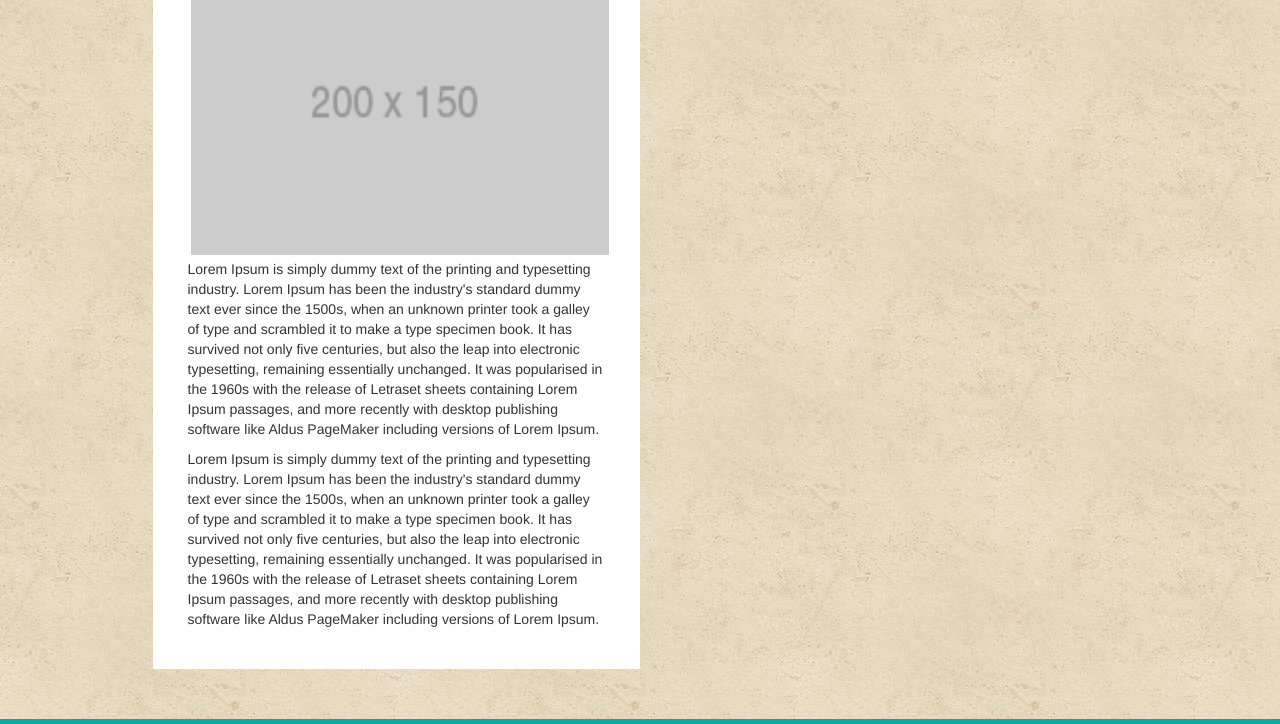
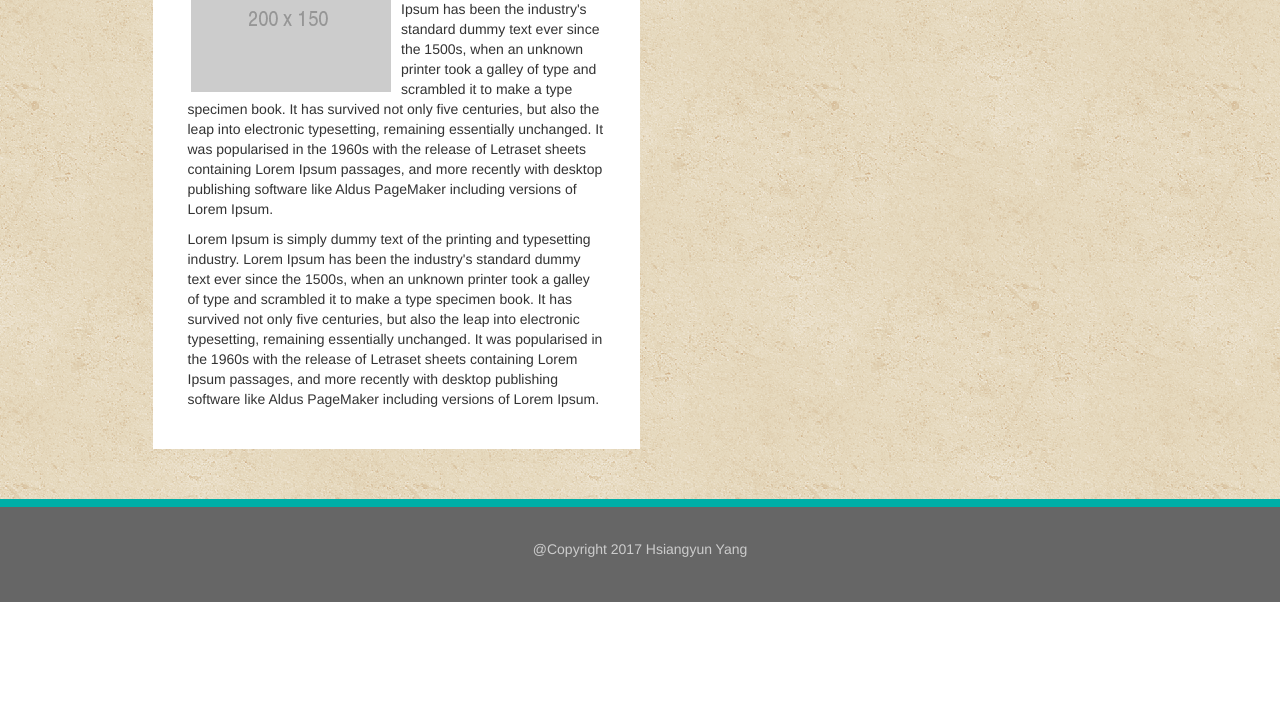
Before and after one commit to TedxMo/Bootstrap-Portfolio, a plain HTML site: page index.html in a window 1280 px wide. Shown: the part 252-976 px from the top of the page. After the commit the page ends 854 px from the top, so only its background shows below. Drawn offline with nearby package versions, Linux system fonts and the light colour scheme.

Commit message:
index changes1

```diff
--- a/index.html
+++ b/index.html
@@ -33,7 +33,7 @@
 				</div>
 				<div id="leftBorder"></div>
 				<div class="row">
-					<img class="pull-left" src="assets/images/200x150.png">
+					<img class="pull-left" src="assets/images/200x150.png" style="width: 200px; height: 150px; margin-right: 10px ">
 					<p>Lorem Ipsum is simply dummy text of the printing and typesetting industry. Lorem Ipsum has been the industry's standard dummy text ever since the 1500s, when an unknown printer took a galley of type and scrambled it to make a type specimen book. It has survived not only five centuries, but also the leap into electronic typesetting, remaining essentially unchanged. It was popularised in the 1960s with the release of Letraset sheets containing Lorem Ipsum passages, and more recently with desktop publishing software like Aldus PageMaker including versions of Lorem Ipsum.</p>
 					<p>Lorem Ipsum is simply dummy text of the printing and typesetting industry. Lorem Ipsum has been the industry's standard dummy text ever since the 1500s, when an unknown printer took a galley of type and scrambled it to make a type specimen book. It has survived not only five centuries, but also the leap into electronic typesetting, remaining essentially unchanged. It was popularised in the 1960s with the release of Letraset sheets containing Lorem Ipsum passages, and more recently with desktop publishing software like Aldus PageMaker including versions of Lorem Ipsum.</p>
 				</div>
```
